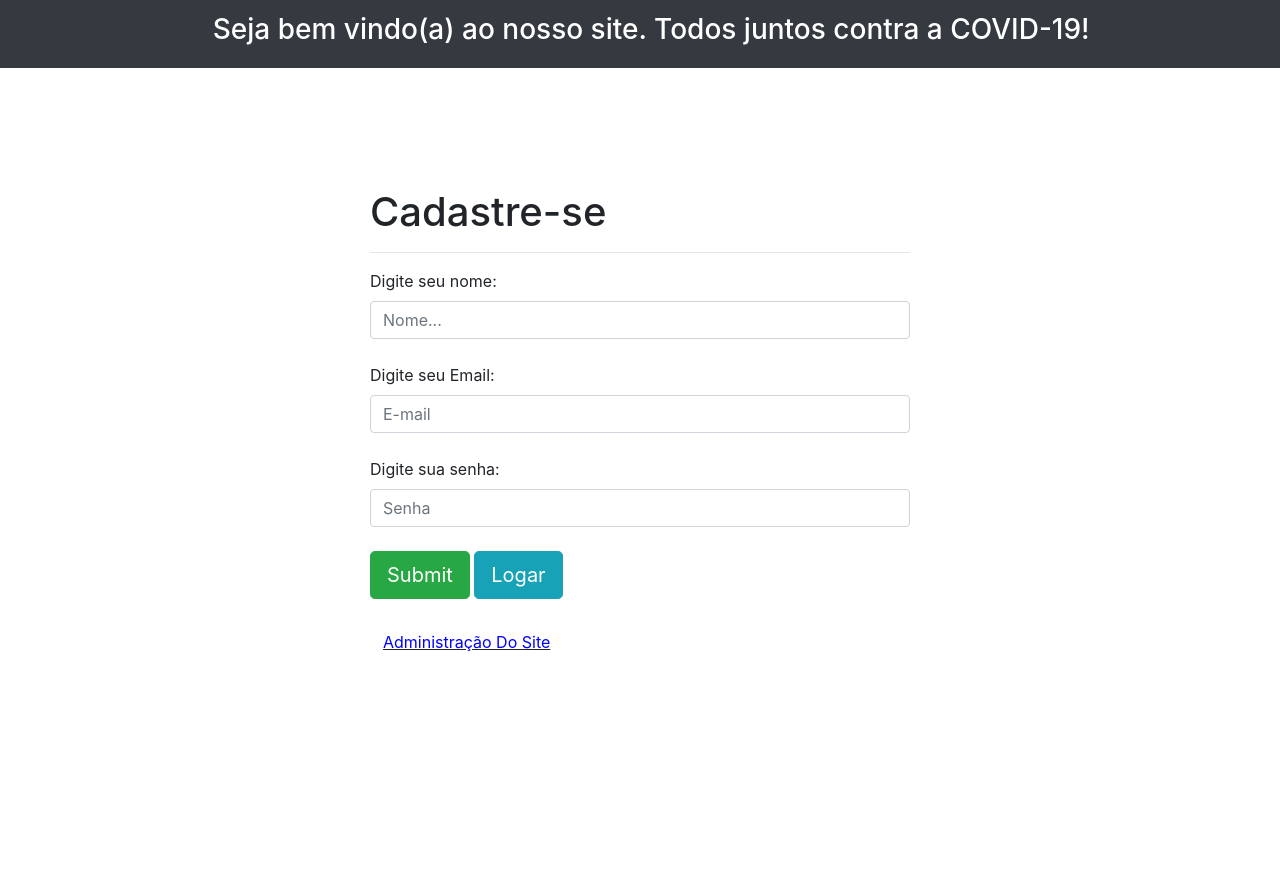
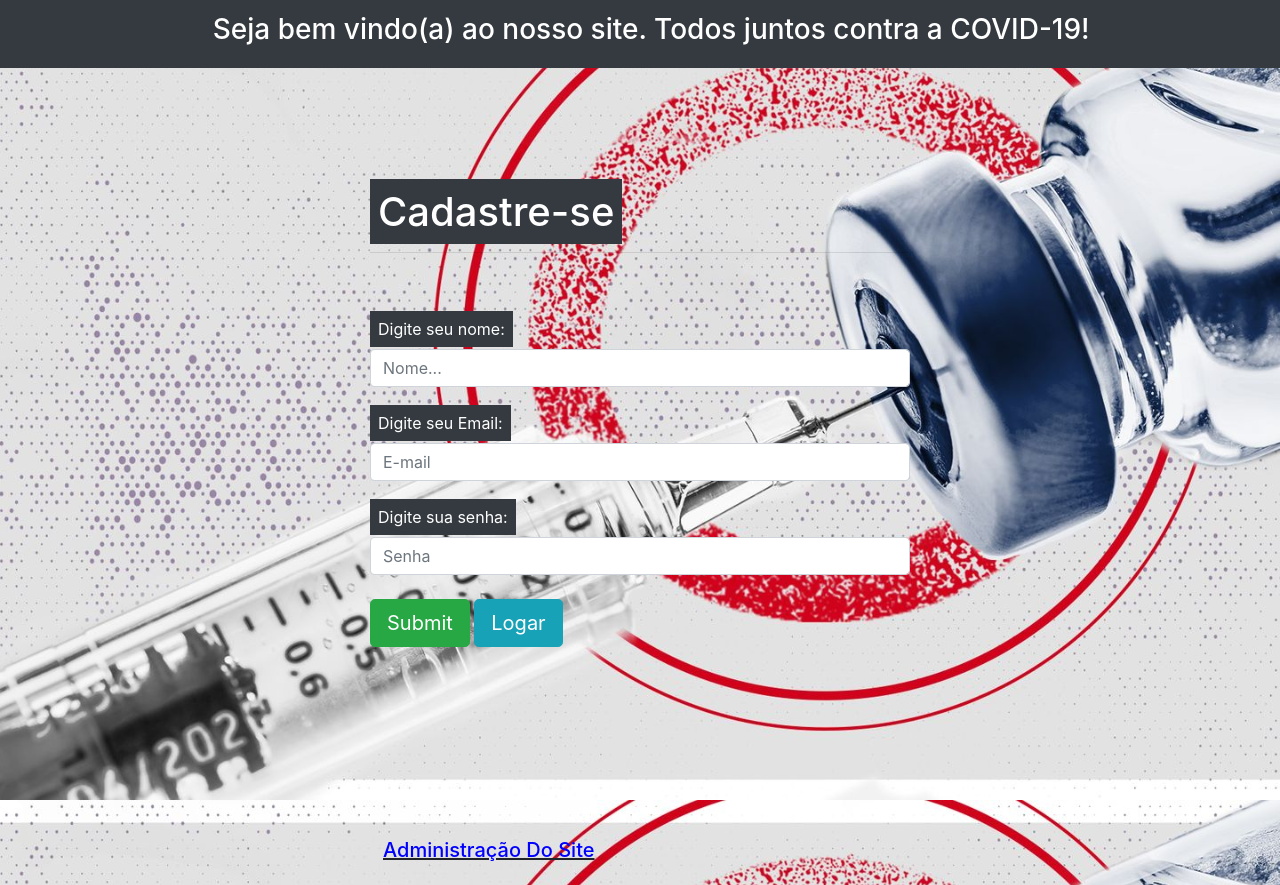
Before and after one commit to mendesconst/projeto_covid0, a Django app: page /auth/cadastro/ in a window 1280 px wide. Before the commit the page ends 651 px from the top, so only its background shows below. Run offline with Django 3.2, Linux system fonts and the light colour scheme.

Commit message:
Projeto Covid-0 Versão 2.0.0

```diff
--- a/cursos/templates/curso.html
+++ b/cursos/templates/curso.html
@@ -8,7 +8,7 @@ Curso
 {% block 'body' %}
 <div class="container">
   <br>
-  <h1>Aulas do curso</h1>
+  <h1>Tem certeza que quer escolher este curso? Se sim, clique em "Acessar" </h1>
   <div class="row">
 
 
--- a/cursos/templates/home.html
+++ b/cursos/templates/home.html
@@ -8,7 +8,10 @@ Home
 {% block 'body' %}
 <div class="container">
   <br>
-  <h1>Nossos cursos</h1>
+  <br>
+  <h1>Escolha o curso que tem interesse em concorrer </h1>
+  <br>
+  <br>
   <div class="row">
 
 
--- /dev/null
+++ b/media/thumb_cursos/estilos.css
@@ -0,0 +1,12 @@
+body, html{
+    height: 100%;
+    margin: 0;
+}
+
+.bg{
+    background-image: url(imagem_cadastro.jpg);
+    background-repeat: no-repeat ;
+    background-size: cover;
+    background-position: center;
+    background-attachment: fixed;
+}
--- a/usuarios/templates/cadastro.html
+++ b/usuarios/templates/cadastro.html
@@ -1,3 +1,17 @@
+<!doctype html>
+<html>
+<head>
+  <link type="text/css" rel="stylesheet" href="\media\thumb_cursos\estilos.css">
+</head>
+<body class="bg">
+
+  <Section class="">
+
+
+
+
+
+
 {% extends 'base.html'%}
 
 {% block 'titulo'%}
@@ -6,6 +20,7 @@ Cadastro
 {% endblock%}
 
 {% block 'body' %}
+
 <div class="container">
     <br>
     {% if status == '1' %}
@@ -45,23 +60,41 @@ Cadastro
       </div>
       <div class="col-md">
           <br>
-          <h1>Cadastre-se</h1>
+          <h1>
+            <div class="d-inline p-2 bg-dark text-white">Cadastre-se</div>
+            </h1>
           <hr>
+          <br>
+          <br>
           <form method="POST" action="{% url 'valida_cadastro' %}" >{% csrf_token %}
-              <label>Digite seu nome:</label>
+              <label>
+                <div class="d-inline p-2 bg-dark text-white">Digite seu nome:</div>
+                </label>
               <input class="form-control" type="text" placeholder="Nome..." name = "nome">
               <br>
-              <label>Digite seu Email:</label>
+              <label>
+                <div class="d-inline p-2 bg-dark text-white">Digite seu Email:</div>
+                </label>
               <input class="form-control" type="text" placeholder="E-mail" name = "email">
               <br>
-              <label>Digite sua senha:</label>
+              <label>
+                <p class="d-inline p-2 bg-dark text-white">Digite sua senha:</p>
+                </label>
               <input class="form-control" type="password" placeholder="Senha" name = "senha">
               <br>
               <input class="btn btn-success btn-lg" type="submit">
               <a href="{% url 'login' %}" class="btn btn-info btn-lg">Logar</a>
               <br>
               <br>
-              <a href="http://127.0.0.1:8000/admin/" class="btn btn-lin"  role="#"><u><font color="blue">Administração Do Site</font></u></a>
+              <br>
+              <br>
+              <br>
+              <br>
+              <br>
+              <br>
+              <a href="http://127.0.0.1:8000/admin/" class="btn btn-lin"  role="#"><u><font color="blue">
+                <p class="font-weight-bold"><h5>Administração Do Site</h5></p></font></u></a>
+
           </form>
       </div>
       <div class="col-md-3">
@@ -70,4 +103,9 @@ Cadastro
   </div>
 
 </div>
+
 {% endblock %}
+
+ </Section>
+
+<script type="text/javascript" src="scripts.js"></script>
```
Also changed, not shown: cursos/templates/aula.html (line endings or trailing spaces), db.sqlite3, media/thumb_cursos/imagem_cadastro.jpg (added), usuarios/templates/imagem_cadastro.jpg (added).
